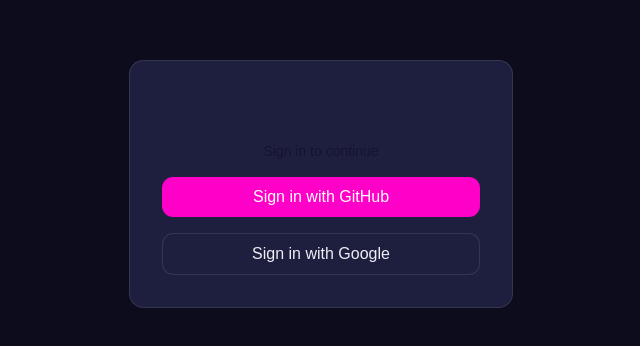
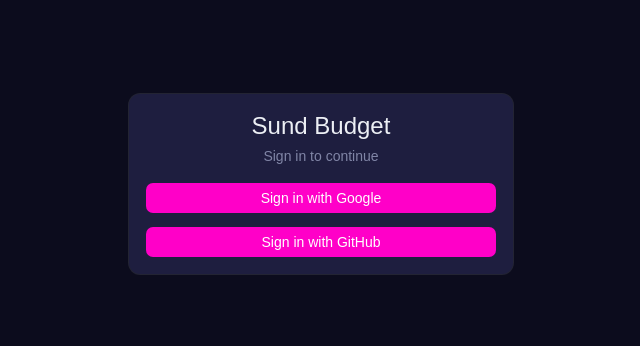
Before and after one commit to Sergei1790/sund-budget, a Next.js app: page /signin in a window 1280 px wide. Shown: the part 216-562 px from the top of the page, without its empty margins (319-959 px from the left). Built offline with nearby package versions, Linux system fonts and the light colour scheme; no server answers.

Commit message:
feat: week/month totals + currency formatter + signin page polish + auth env fix

```diff
--- a/src/app/signin/page.tsx
+++ b/src/app/signin/page.tsx
@@ -1,27 +1,24 @@
-import { signIn } from '@/auth';
+import {signIn} from '@/auth';
+import {Button} from '@/components/ui/button';
+import {Card, CardContent, CardHeader, CardTitle, CardDescription} from '@/components/ui/card';
 
 export default function SignInPage() {
-    return(
-        <main className="min-h-screen flex items-center justify-center">
-            <div className="bg-card border border-white/10 rounded-2xl p-8 w-full max-w-sm space-y-4">
-                <h1
-                    className="text-2xl font-bold text-center bg-clip-text text-transparent"
-                    style={{ backgroundImage: 'linear-gradient(to right, var(--color-primary), var(--color-highlight))' }}
-                >Reading Tracker</h1>
-                <p className="text-muted text-center text-sm">Sign in to continue</p>
-
-                <form action={async () => { 'use server'; await signIn('github', { redirectTo: '/' }); }}>
-                    <button type="submit" className="w-full bg-primary hover:bg-primary/80 text-white py-2 rounded-xl transition-colors cursor-pointer flex items-center justify-center gap-2 font-medium">
-                        Sign in with GitHub
-                    </button>
-                </form>
-
-                <form action={async () => { 'use server'; await signIn('google', { redirectTo: '/' }); }}>
-                    <button type="submit" className="w-full bg-card border border-white/10 hover:border-primary/40 text-foreground py-2 rounded-xl transition-colors cursor-pointer flex items-center justify-center gap-2">
-                        Sign in with Google
-                    </button>
-                </form>
-            </div>
+    return (
+        <main className="min-h-screen flex items-center justify-center p-4">
+            <Card className="w-full max-w-sm">
+                <CardHeader className="text-center">
+                    <CardTitle className="text-2xl">Sund Budget</CardTitle>
+                    <CardDescription>Sign in to continue</CardDescription>
+                </CardHeader>
+                <CardContent className="space-y-3">
+                    <form action={async () => { 'use server'; await signIn('google', {redirectTo: '/'}); }}>
+                        <Button type="submit" className="w-full">Sign in with Google</Button>
+                    </form>
+                    <form action={async () => { 'use server'; await signIn('github', {redirectTo: '/'}); }}>
+                        <Button type="submit" className="w-full">Sign in with GitHub</Button>
+                    </form>
+                </CardContent>
+            </Card>
         </main>
     );
 }
--- a/src/components/Dashboard.tsx
+++ b/src/components/Dashboard.tsx
@@ -2,7 +2,8 @@
 import AddCategoryForm from '@/components/AddCategoryForm';
 import AddSpendingForm from '@/components/AddSpendingForm';
 import {Card, CardHeader, CardTitle, CardContent} from '@/components/ui/card';
-
+import formatCurrency from '@/lib/format';
+import {startOfMonth, startOfWeek, isAfter} from 'date-fns';
 interface Props {
     household: Household & {
         categories: Category[];
@@ -11,10 +12,27 @@
 }
 
 export default function Dashboard({household}: Props) {
+    const weekStart = startOfWeek(new Date(), {weekStartsOn: 1});
+    const weekSpendings = household.spendings.filter((s) => isAfter(s.date, weekStart));
+    const weekTotal = weekSpendings.reduce((acc, s) => acc + s.amount.toNumber(), 0);
+
+    const monthStart = startOfMonth(new Date());
+    const monthSpendings = household.spendings.filter((s) => isAfter(s.date, monthStart));
+    const monthTotal = monthSpendings.reduce((acc, s) => acc + s.amount.toNumber(), 0);
     return (
         <div className="max-w-4xl mx-auto p-6 space-y-6">
-            <header>
+            <header className="space-y-4">
                 <h2 className="text-3xl font-bold">{household.name}</h2>
+                <div className="grid grid-cols-2 gap-4">
+                    <div className="flex flex-col">
+                        <span className="text-sm text-muted-foreground">This week</span>
+                        <span className="text-3xl font-bold">{formatCurrency(weekTotal)}</span>
+                    </div>
+                    <div className="flex flex-col">
+                        <span className="text-sm text-muted-foreground">This month</span>
+                        <span className="text-3xl font-bold">{formatCurrency(monthTotal)}</span>
+                    </div>
+                </div>
             </header>
 
             <Card>
@@ -39,17 +57,11 @@
                                 <li key={spending.id} className="flex items-center justify-between py-3 gap-4">
                                     <div className="flex flex-col min-w-0">
                                         <span className="font-medium truncate">{spending.category.name}</span>
-                                        {spending.description && (
-                                            <span className="text-sm text-muted-foreground truncate">
-                                                {spending.description}
-                                            </span>
-                                        )}
+                                        {spending.description && <span className="text-sm text-muted-foreground truncate">{spending.description}</span>}
                                     </div>
                                     <div className="flex flex-col items-end shrink-0">
-                                        <span className="font-mono font-semibold">{spending.amount.toString()}</span>
-                                        <span className="text-xs text-muted-foreground">
-                                            {spending.date.toLocaleDateString()}
-                                        </span>
+                                        <span className="font-mono font-semibold">{formatCurrency(spending.amount.toNumber())}</span>
+                                        <span className="text-xs text-muted-foreground">{spending.date.toLocaleDateString()}</span>
                                     </div>
                                 </li>
                             ))}
@@ -65,10 +77,7 @@
                 <CardContent className="space-y-4">
                     <div className="flex flex-wrap gap-2">
                         {household.categories.map((cat) => (
-                            <span
-                                key={cat.id}
-                                className="inline-flex items-center rounded-full bg-secondary px-3 py-1 text-sm text-secondary-foreground"
-                            >
+                            <span key={cat.id} className="inline-flex items-center rounded-full bg-secondary px-3 py-1 text-sm text-secondary-foreground">
                                 {cat.name}
                             </span>
                         ))}
--- /dev/null
+++ b/src/lib/format.ts
@@ -0,0 +1,3 @@
+export default function formatCurrency(amount: number, locale:string = 'uk-UA') {
+  return new Intl.NumberFormat(locale, {style: 'currency', currency: 'UAH'}).format(amount)
+}
```
